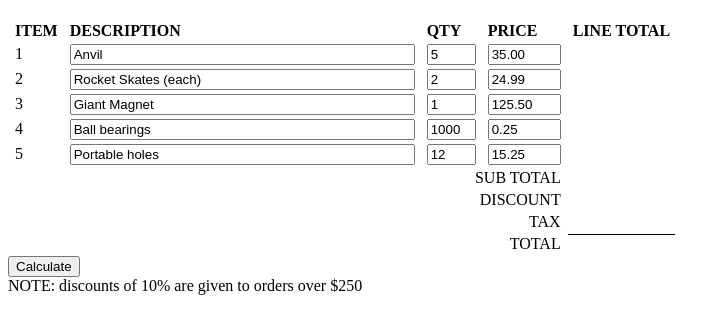
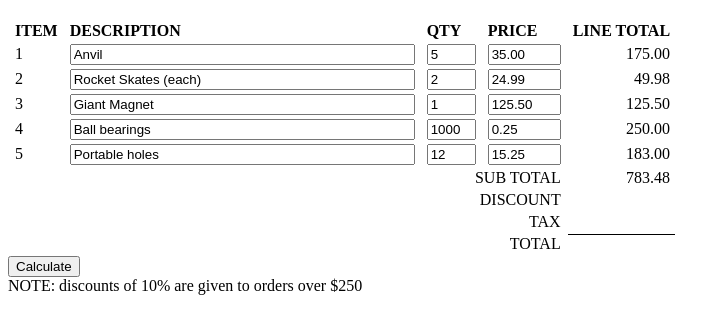
Before and after one commit to JCanDoCode/Assign1, a plain HTML site: page index.html in a window 1280 px wide. Both pictures are taken after a click on the button "Calculate". Shown: the part 61-394 px from the top of the page, without its empty margins (0-725 px from the left). Drawn offline with Linux system fonts and the light colour scheme.

Commit message:
Update1 index.html

```diff
--- a/index.html
+++ b/index.html
@@ -95,27 +95,55 @@
 	<script>
 
 		// Josel Canlas A01361517
-		const calculate_btn = document.querySelector('#calculate');
+		const calculate_btn = document.querySelector("#calculate");
+		// defines anvil value
 		const Anvil = 35;
+		// defines rocket skates value
 		const Rocket_Skates = 24.99;
+		// defines giant magnet value
 		const Giant_Magnet = 125.50;
+		// defines ball bearings value
 		const Ball_Bearings = 0.25;
+		// defines portable holes value
 		const Portable_Holes = 15.25;
 
 	    function calculate() {
-
+			// defines line total
+			let line_total = 0;
+			// defines sub total
 			let sub_total = 0;
+			// defines total
 			let total = 0;
 
-			sub_total = document.querySelector("").value *
-			document.querySelector("#line-1") = document.querySelector("#line-1-quantity") * anvil;
-
+			// calculates line 1 total
+			line_total = document.querySelector("#line-1-quantity").value * Anvil;
+			document.querySelector("#line-1").innerHTML = line_total.toFixed(2);
+			sub_total += line_total;
+			// calculates line 2 total
+			line_total = document.querySelector("#line-2-quantity").value * Rocket_Skates;
+			document.querySelector("#line-2").innerHTML = line_total.toFixed(2);
+			sub_total += line_total;
+			// calculates line 3 total
+			line_total = document.querySelector("#line-3-quantity").value * Giant_Magnet;
+			document.querySelector("#line-3").innerHTML = line_total.toFixed(2);
+			sub_total += line_total;
+			// calculates line 4 total
+			line_total = document.querySelector("#line-4-quantity").value * Ball_Bearings;
+			document.querySelector("#line-4").innerHTML = line_total.toFixed(2);
+			sub_total += line_total;
+			// calculates line 5 total
+			line_total = document.querySelector("#line-5-quantity").value * Portable_Holes;
+			document.querySelector("#line-5").innerHTML = line_total.toFixed(2);
+			sub_total += line_total;
+			// display sub total
+			document.querySelector("#sub-total").innerHTML = sub_total.toFixed(2);
+			// discount application
 			if(sub_total > 250) {
 				total = sub_total * 0.9;
 			}
 	    }
 
-		calculate_btn.addEventListener("click", "#calculate");
+		calculate_btn.addEventListener("click", calculate);
 	/*
 
                 Use the following steps to complete your assignment.
```
